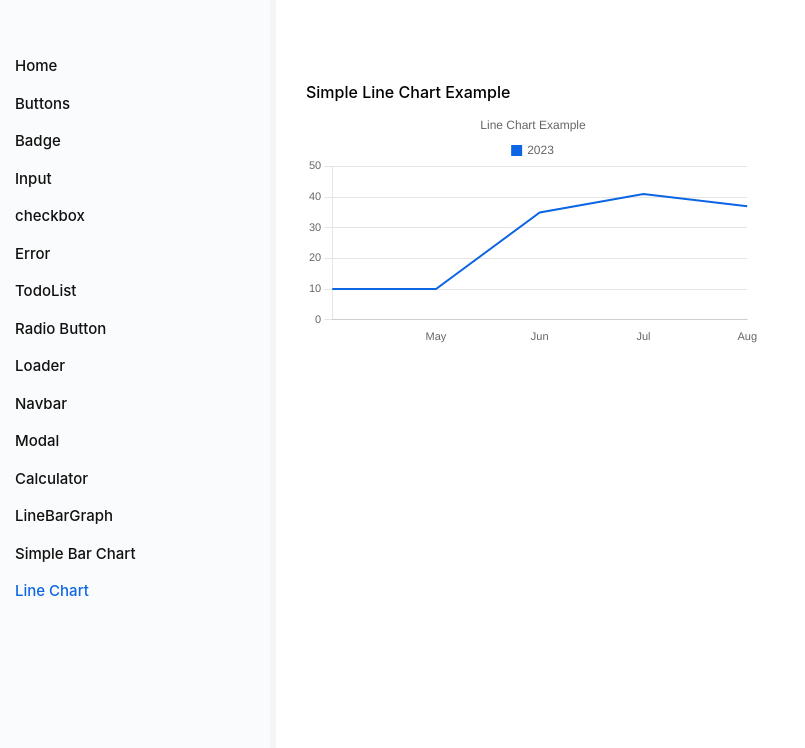
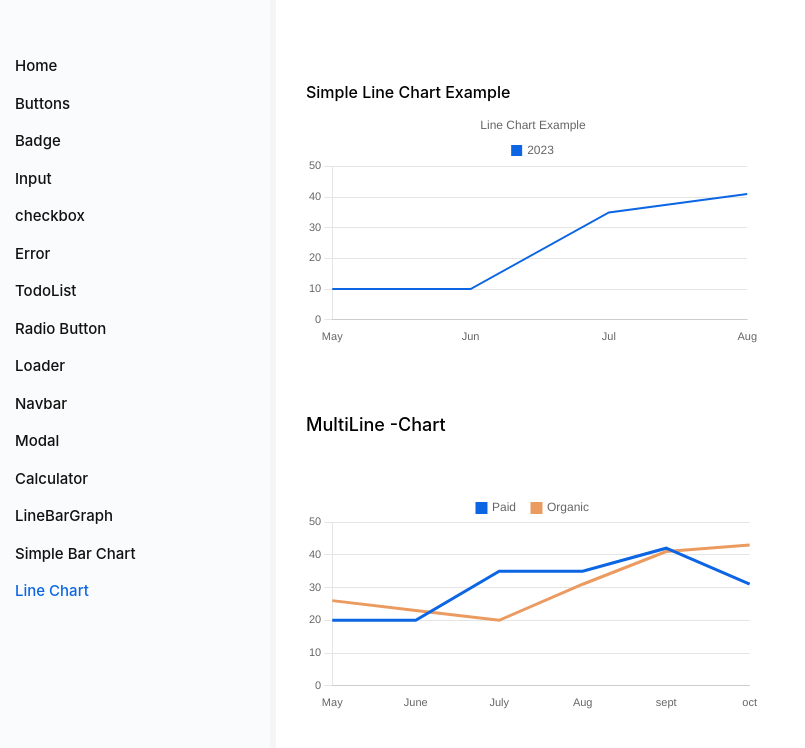
Before and after one commit to christojojo/wacpro-tasks, a React (Vite) app: page /linechart in a window 1280 px wide. Shown: the top 748 px of the page, without its empty margins (0-805 px from the left). Built offline with nearby package versions, Linux system fonts and the light colour scheme.

Commit message:
y axis line

```diff
--- a/src/components/LineChart/LineChart.jsx
+++ b/src/components/LineChart/LineChart.jsx
@@ -6,7 +6,7 @@ Chart.register(...registerables);
 
 function LineChart() {
     const data = {
-        labels: ['','May', 'Jun', 'Jul', 'Aug'],
+        labels: ['May', 'Jun', 'Jul', 'Aug'],
         datasets: [
             {
                 label: '2023',
@@ -19,7 +19,6 @@ function LineChart() {
         ],
 
     };
-
     const options = {
         scales: {
             x: {
@@ -51,7 +50,6 @@ function LineChart() {
             legend:{
                 display:true,
                 position : 'top',
-
                 title : {
                     display : true,
                     text : 'Line Chart Example',
@@ -59,11 +57,10 @@ function LineChart() {
                 labels: {
                     boxWidth : 9,
                     boxHeight : 9,
-                    align : 'left' ,
+                    align : 'center' ,
                      font: {
                         size: 12,
                         weight: 'normal',
-
                     },
                 }
             }
@@ -72,7 +69,7 @@ function LineChart() {
     };
 
     return (
-        <div style={{ width: '454px' }}>
+        <div style={{ width: '454px' }} className='line-chart'>
             <h2 className="text-[16px] font-medium pb-4">Simple Line Chart Example</h2>
             <Line data={data} options={options} />
         </div>
--- /dev/null
+++ b/src/components/MultiLineChart/MultiLineChart.jsx
@@ -0,0 +1,80 @@
+import React from 'react'
+import { Line } from 'react-chartjs-2'
+
+function MultiLineChart() {
+
+    const data = {
+        labels : [ 'May' , 'June' , 'July' , 'Aug' ,'sept' , 'oct'],
+        datasets : [
+            {
+                label : 'Paid',
+                backgroundColor : '#0C66E4',
+                borderColor : '#0C66E4',
+                data : [20,20,35,35,42,31,36,30],
+                pointRadius: 0,
+            },
+            {
+                label : 'Organic',
+                backgroundColor : '#EC9B60',
+                borderColor : '#EC9B60',
+                data : [26,23,20,31,41,43,38,28,23,25],
+                pointRadius: 0,
+            }
+        ]
+    }
+    const options = {
+        scales : {
+
+            x : {
+                grid :{
+                    display : false,
+                },
+                ticks : {
+                    font : {
+                        size : 11,
+                        weight : 'normal',
+                    }
+                },
+            },
+            y : {
+
+                ticks : {
+                    font : {
+                        size: 11,
+                        weight : 'normal',
+                    },
+                    stepSize : 10,
+                },
+                beginAtZero : true,
+                max : 50,
+            },
+        },
+        plugins : {
+            legend : {
+                display : true,
+                position : 'top',
+                align : 'center',
+                maxHeight : 36,
+                textAlign : 'center',
+
+                labels : {
+                    boxWidth : 9,
+                    boxHeight : 9,
+                    padding :16,
+                    color : '#666666',
+                    font : {
+                        size : 12,
+                        weight : 'normal',
+                    }
+                 }
+            }
+        }
+    }
+  return (
+    <div>
+      <Line data={data} options={options}></Line>
+    </div>
+  )
+}
+
+export default MultiLineChart
--- a/src/pages/LinechartPage.jsx
+++ b/src/pages/LinechartPage.jsx
@@ -1,10 +1,17 @@
 import React from 'react'
 import LineChart from '../components/LineChart/LineChart'
+import MultiLineChart from '../components/MultiLineChart/MultiLineChart'
 
 function LinechartPage() {
   return (
     <div className='pt-20'>
+      <div>
       <LineChart/>
+      </div>
+      <div className='pt-16'>
+        <h1 className='mb-12 font-medium text-lg'>MultiLine -Chart</h1>
+        <MultiLineChart></MultiLineChart>
+      </div>
     </div>
   )
 }
```
